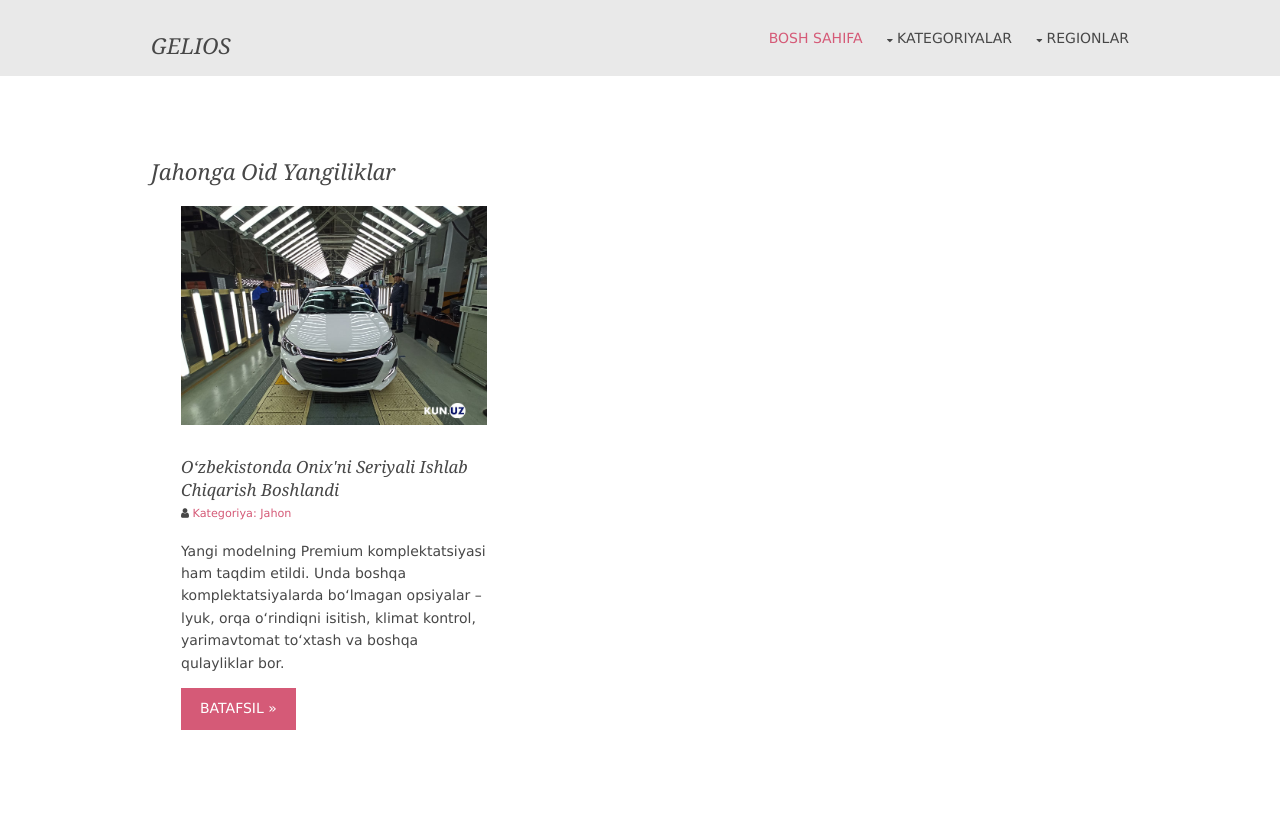
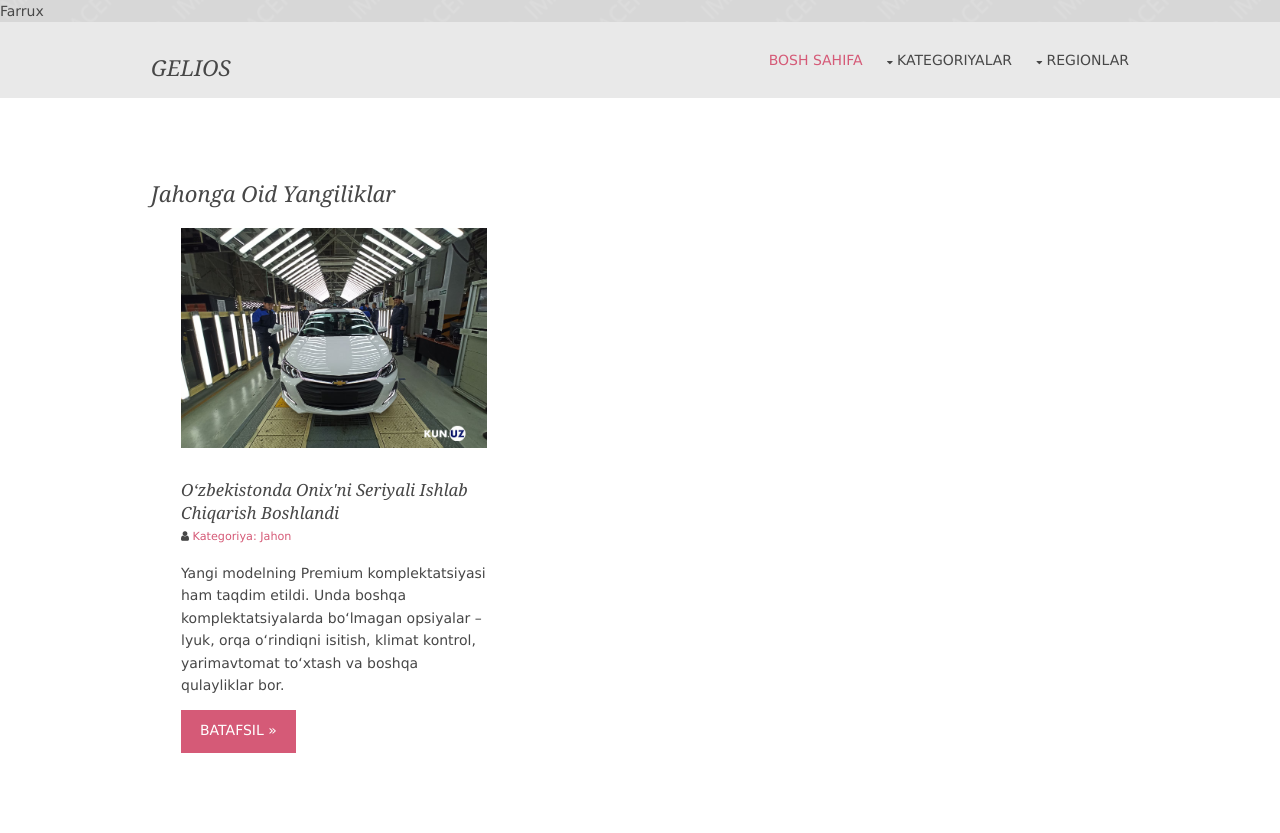
Before and after one commit to Farrux4401/gelios, a Django app: page /category/1/ in a window 1280 px wide. Before the commit the page ends 730 px from the top, so only its background shows below. Run offline with Django 4.2, Linux system fonts and the light colour scheme; data comes from the database, SQL or seed files in the repository.

Commit message:
second commit

```diff
--- a/templates/main.html
+++ b/templates/main.html
@@ -11,7 +11,7 @@
 
 <body id="top">
     <div class="bgded overlay light" style="background-image:url('images/demo/backgrounds/01.png');">
-
+       Farrux
         <div class="wrapper row1">
             <header id="header" class="hoc clear">
 
```
